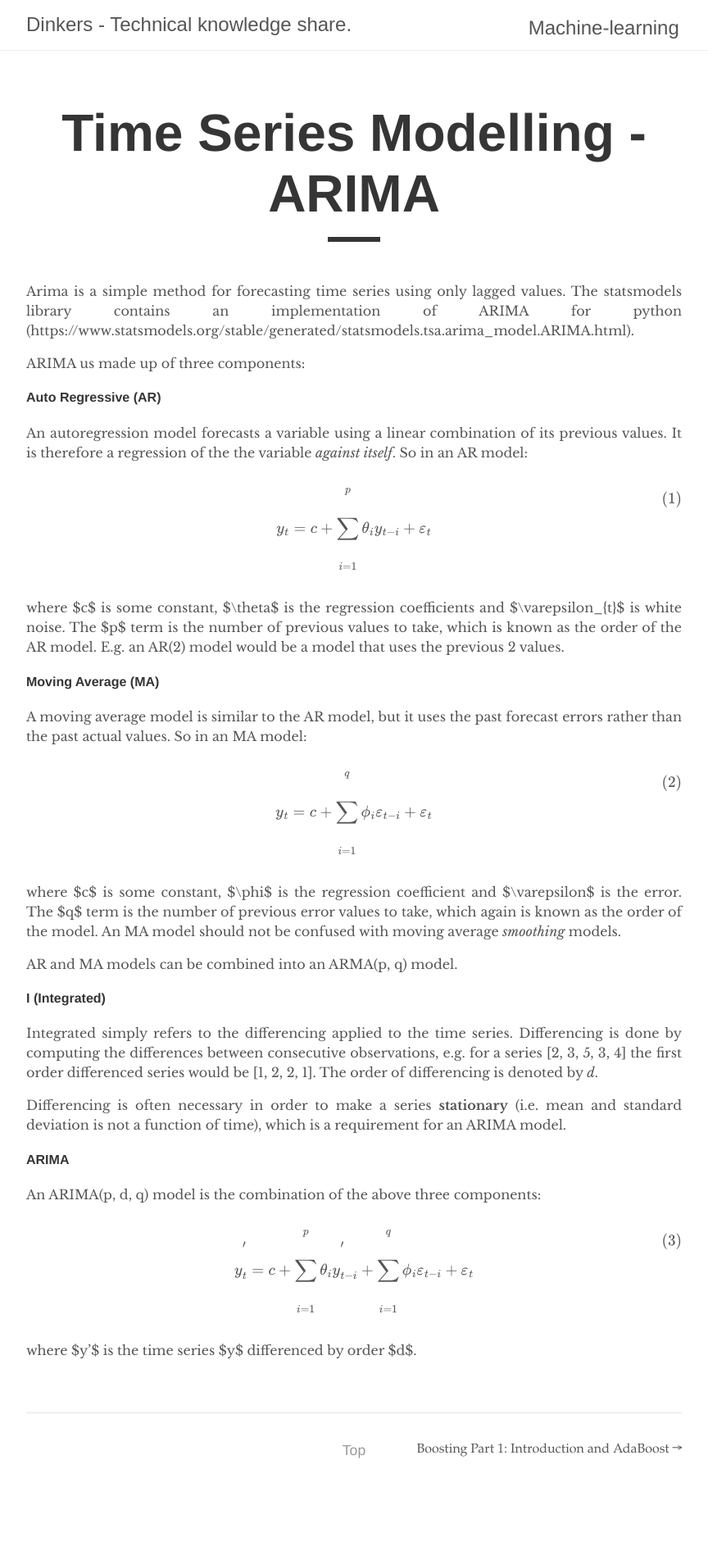
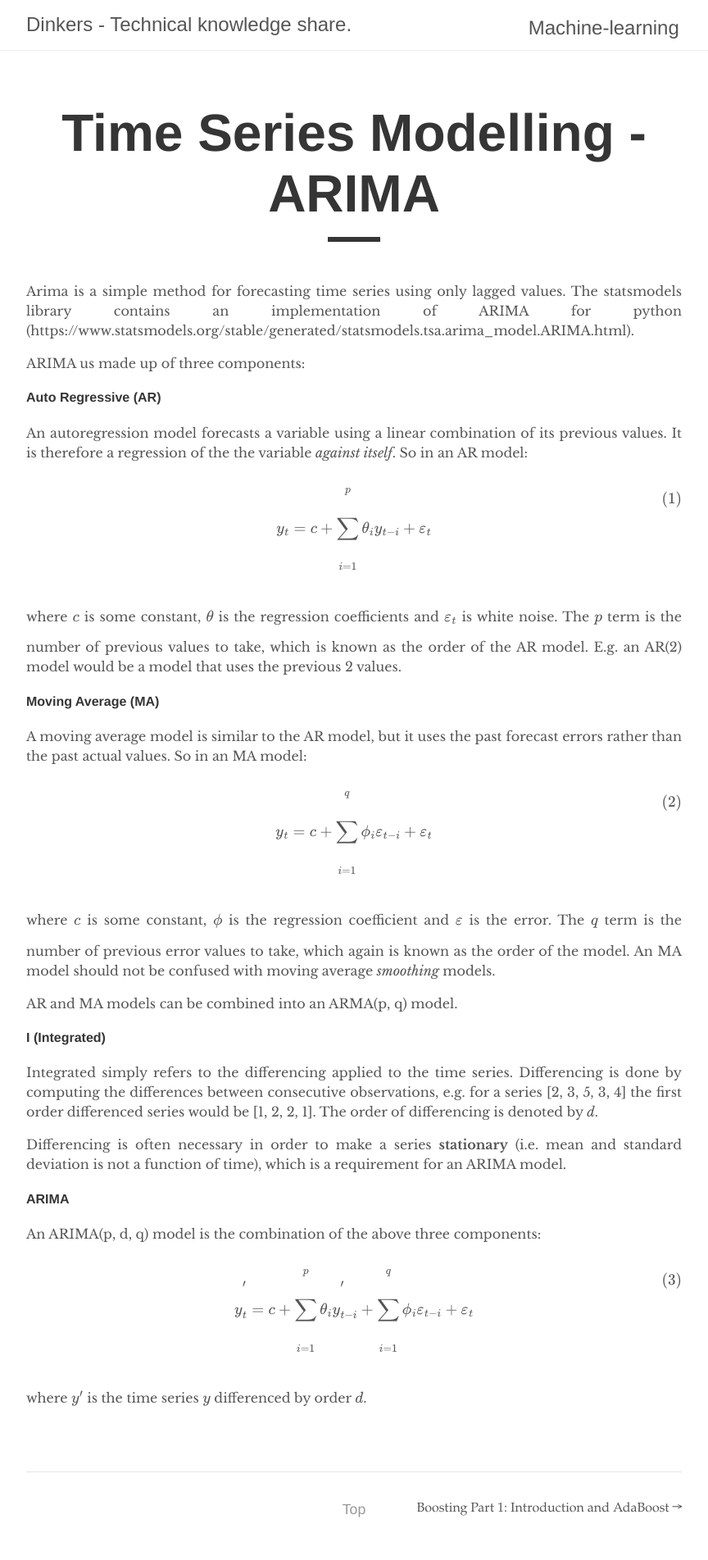
Before and after one commit to RobertDickens/dinkers.github.io, a Jekyll site: the page built from _machine-learning/arima.md, in a window 1280 px wide. Shown: the whole page at 82% size, without its empty margins (208-1072 px from the left). Built offline with Jekyll 4.4.1, drawn with Linux system fonts in a browser that asks for light colours; some web fonts are replaced; formulas are drawn with MathJax 3; before the commit the page ends 1831 px from its top, so only the background shows below that.

Commit message:
fixed math

```diff
--- a/_machine-learning/arima.md
+++ b/_machine-learning/arima.md
@@ -14,7 +14,7 @@ An autoregression model forecasts a variable using a linear combination of its p
 
 $$\begin{equation} y_{t} = c + \sum_{i=1}^{p}\theta_{i}y_{t-i} + \varepsilon_{t} \tag{1} \end{equation}$$
 
-where $c$ is some constant, $\theta$ is the regression coefficients and $\varepsilon_{t}$ is white noise. The $p$ term is the number of previous values to take, which is known as the order of the AR model. E.g. an AR(2) model would be a model that uses the previous 2 values.
+where $$c$$ is some constant, $$\theta$$ is the regression coefficients and $$\varepsilon_{t}$$ is white noise. The $$p$$ term is the number of previous values to take, which is known as the order of the AR model. E.g. an AR(2) model would be a model that uses the previous 2 values.
 
 #### Moving Average (MA)
 
@@ -22,7 +22,7 @@ A moving average model is similar to the AR model, but it uses the past forecast
 
 $$\begin{equation} y_{t} = c + \sum_{i=1}^{q}\phi_{i}\varepsilon_{t-i} + \varepsilon_{t} \tag{2} \end{equation}$$
 
-where $c$ is some constant, $\phi$ is the regression coefficient and $\varepsilon$ is the error. The $q$ term is the number of previous error values to take, which again is known as the order of the model. An MA model should not be confused with moving average *smoothing* models.
+where $$c$$ is some constant, $$\phi$$ is the regression coefficient and $$\varepsilon$$ is the error. The $$q$$ term is the number of previous error values to take, which again is known as the order of the model. An MA model should not be confused with moving average *smoothing* models.
 
 AR and MA models can be combined into an ARMA(p, q) model.
 
@@ -38,4 +38,4 @@ An ARIMA(p, d, q) model is the combination of the above three components:
 
 $$\begin{equation}  y'_{t} = c + \sum_{i=1}^{p}\theta_{i}y'_{t-i} + \sum_{i=1}^{q}\phi_{i}\varepsilon_{t-i} +  \varepsilon_{t} \tag{3} \end{equation}$$
 
-where $y'$ is the time series $y$ differenced by order $d$.
+where $$y'$$ is the time series $$y$$ differenced by order $$d$$.
```
